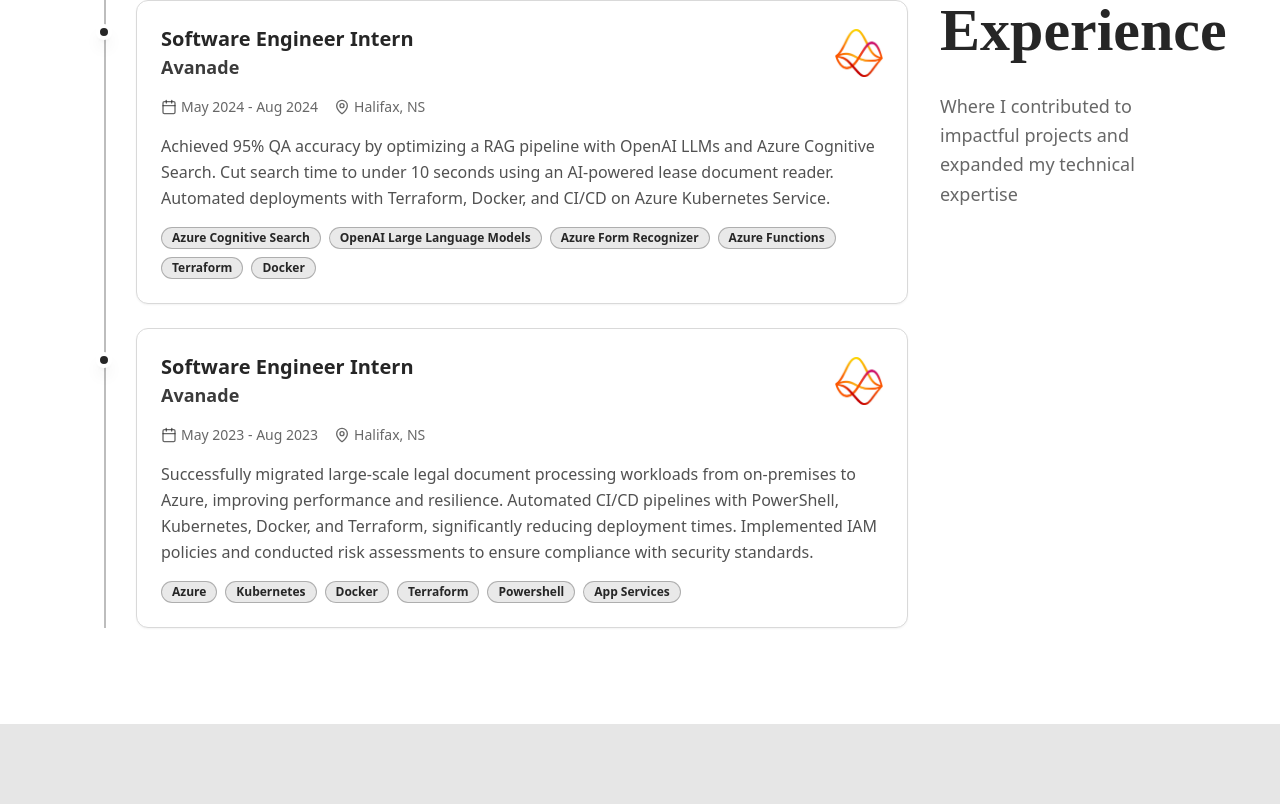
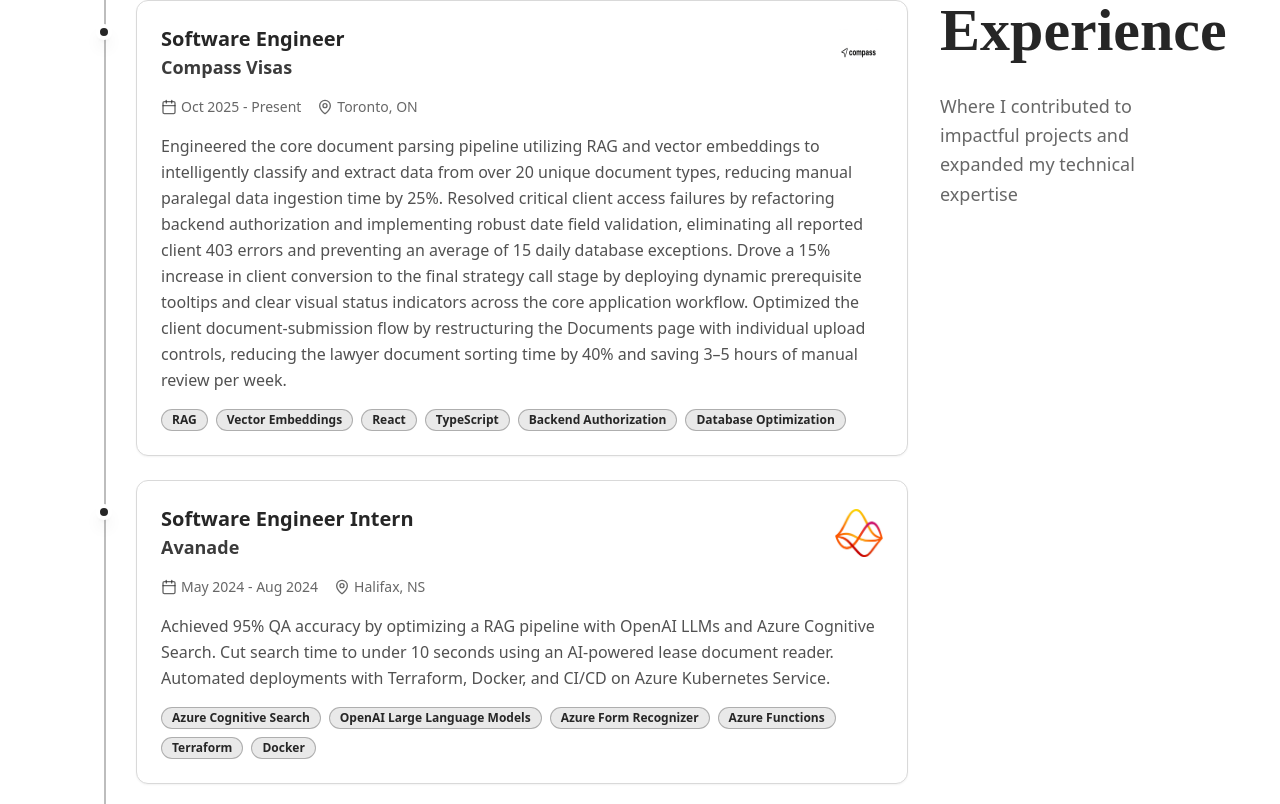
Before and after one commit to antoniamugisa/my-portfolio, a React (Vite) app: page / in a window 1280 px wide. Shown: the part 2616-3420 px from the top of the page. Built offline with nearby package versions, Linux system fonts and the light colour scheme; no server answers.

Commit message:
Added company logo handling and new experience entry for Compass Visas in the Experience section.

```diff
--- a/src/components/sections/Experience.tsx
+++ b/src/components/sections/Experience.tsx
@@ -3,6 +3,15 @@ import { Card } from '@/components/ui/card';
 import { Badge } from '@/components/ui/badge';
 import { Calendar, MapPin } from 'lucide-react';
 import { experiences } from '@/data/portfolio';
+import compassLogo from '@/assets/compass-logo.png';
+
+const getCompanyLogo = (company: string): string => {
+  const logoMap: Record<string, string> = {
+    'Compass Visas': compassLogo,
+    'Avanade': '/avanade-logo.jpg'
+  };
+  return logoMap[company] || '/placeholder.svg';
+};
 
 const Experience: React.FC = () => {
   return (
@@ -26,7 +35,7 @@ const Experience: React.FC = () => {
                             <h4 className="text-xl font-bold text-primary">{exp.position}</h4>
                             <h5 className="text-lg font-semibold text-foreground/90">{exp.company}</h5>
                           </div>
-                          <img src="/avanade-logo.jpg" alt="Avanade" className="w-12 h-12 mt-1" />
+                          <img src={getCompanyLogo(exp.company)} alt={exp.company} className="w-12 h-12 mt-1" />
                         </div>
                   <div className="flex items-center space-x-4 text-sm text-foreground/70 mb-4">
                     <span className="flex items-center"><Calendar className="w-4 h-4 mr-1" />{exp.duration}</span>
--- a/src/data/portfolio.tsx
+++ b/src/data/portfolio.tsx
@@ -14,6 +14,20 @@ export const certifications = [
 ];
 
 export const experiences = [
+  {
+    company: "Compass Visas",
+    position: "Software Engineer",
+    duration: "Oct 2025 - Present",
+    location: "Toronto, ON",
+    description: "Engineered intelligent document processing solutions using RAG and vector embeddings, optimized client workflows, and resolved critical system issues to improve user experience and operational efficiency.",
+    achievements: [
+      "Engineered the core document parsing pipeline utilizing RAG and vector embeddings to intelligently classify and extract data from over 20 unique document types, reducing manual paralegal data ingestion time by 25%.",
+      "Resolved critical client access failures by refactoring backend authorization and implementing robust date field validation, eliminating all reported client 403 errors and preventing an average of 15 daily database exceptions.",
+      "Drove a 15% increase in client conversion to the final strategy call stage by deploying dynamic prerequisite tooltips and clear visual status indicators across the core application workflow.",
+      "Optimized the client document-submission flow by restructuring the Documents page with individual upload controls, reducing the lawyer document sorting time by 40% and saving 3–5 hours of manual review per week."
+    ],
+    technologies: ["RAG", "Vector Embeddings", "React", "TypeScript", "Backend Authorization", "Database Optimization"]
+  },
   {
     company: "Avanade",
     position: "Software Engineer Intern",
```
Also changed, not shown: public/compass-logo.png (added), src/assets/compass-logo.png (added).
